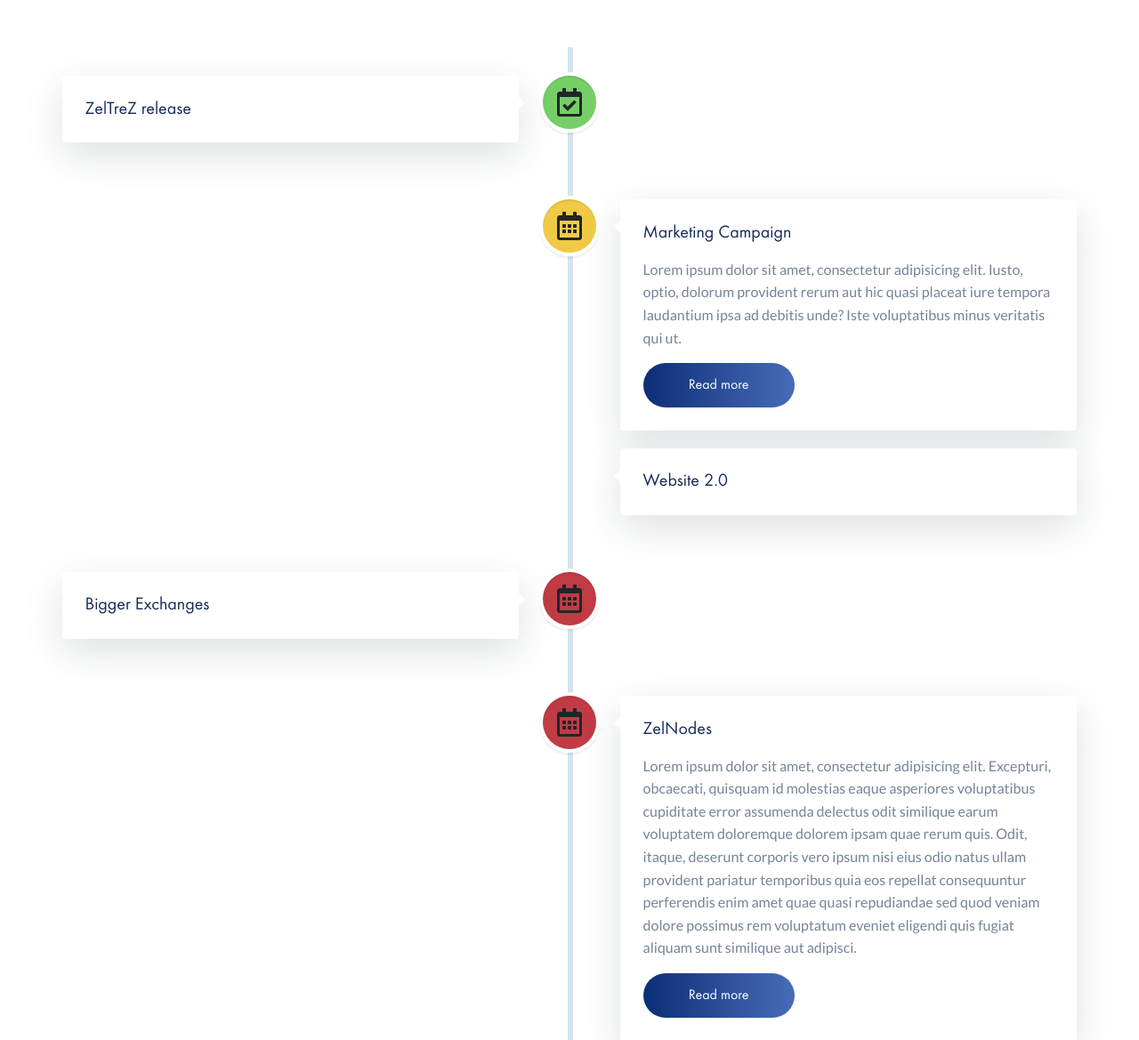
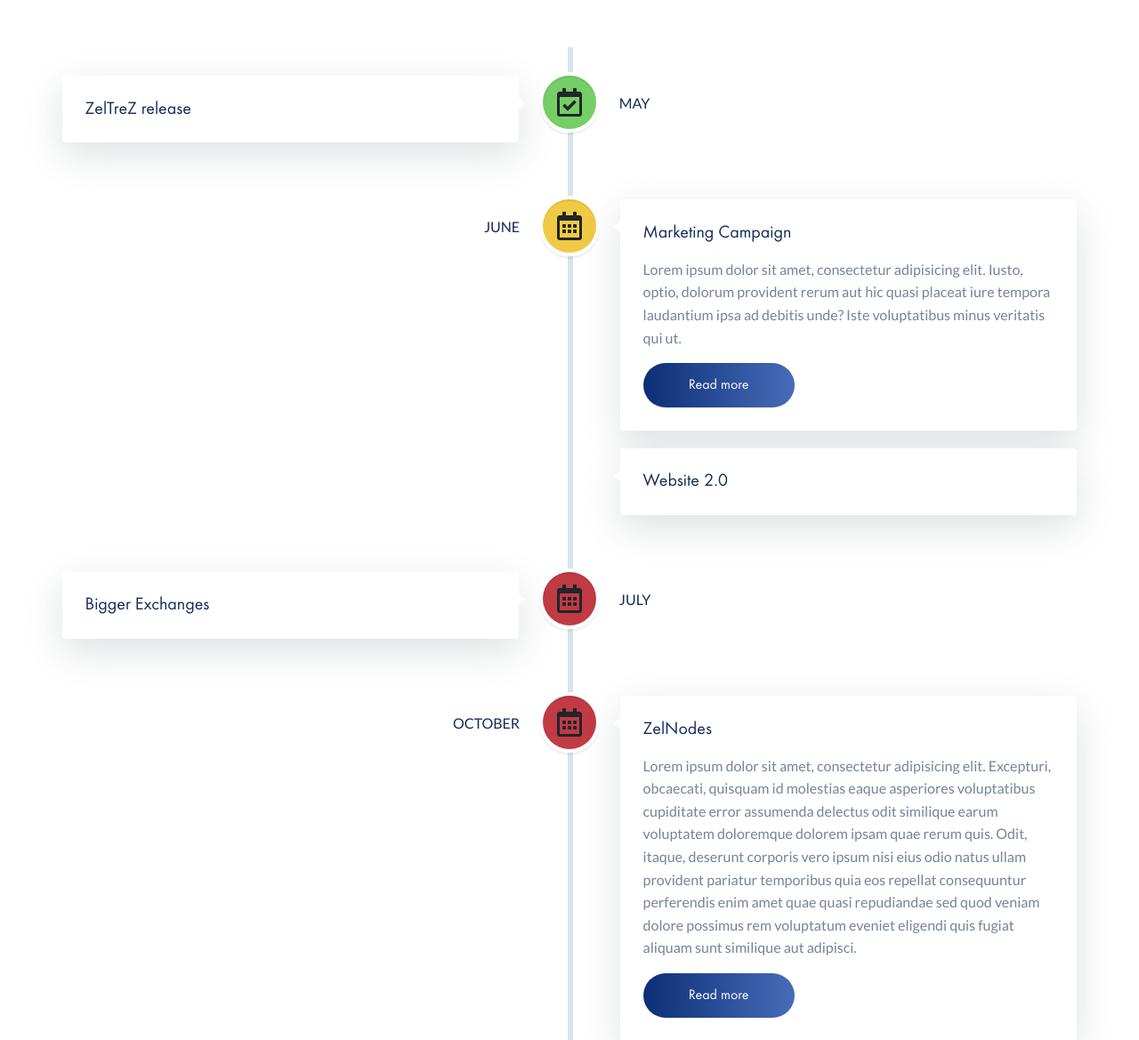
Before and after one commit to zelcash/zel.network, a PHP site: page / in a window 1280 px wide; the page is wider, and only the part inside the window is pictured. Shown: the part 2482-3651 px from the top of that part at 89% size. Run offline with PHP 8.4, Linux system fonts and the light colour scheme; some libraries are stand-ins or nearby versions.

Commit message:
Wrong color

```diff
--- a/css/style.css
+++ b/css/style.css
@@ -2275,7 +2275,7 @@ ol {
   background-color: #bac4cb;
 }
 .cd-timeline-content .cd-date {
-	color: #fff;
+	color: #142a59;
   float: left;
   padding: .8em 0;
 }
```
